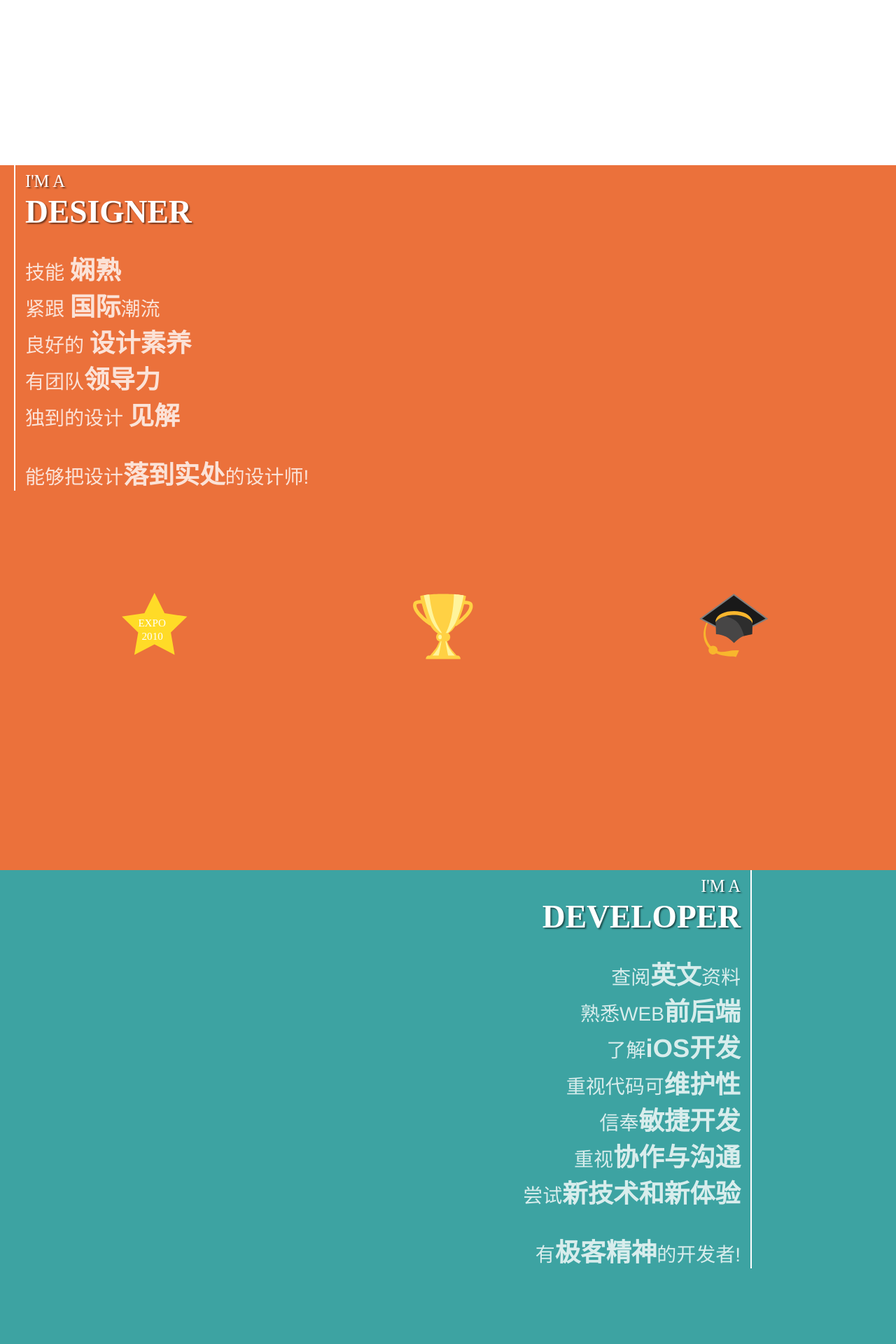
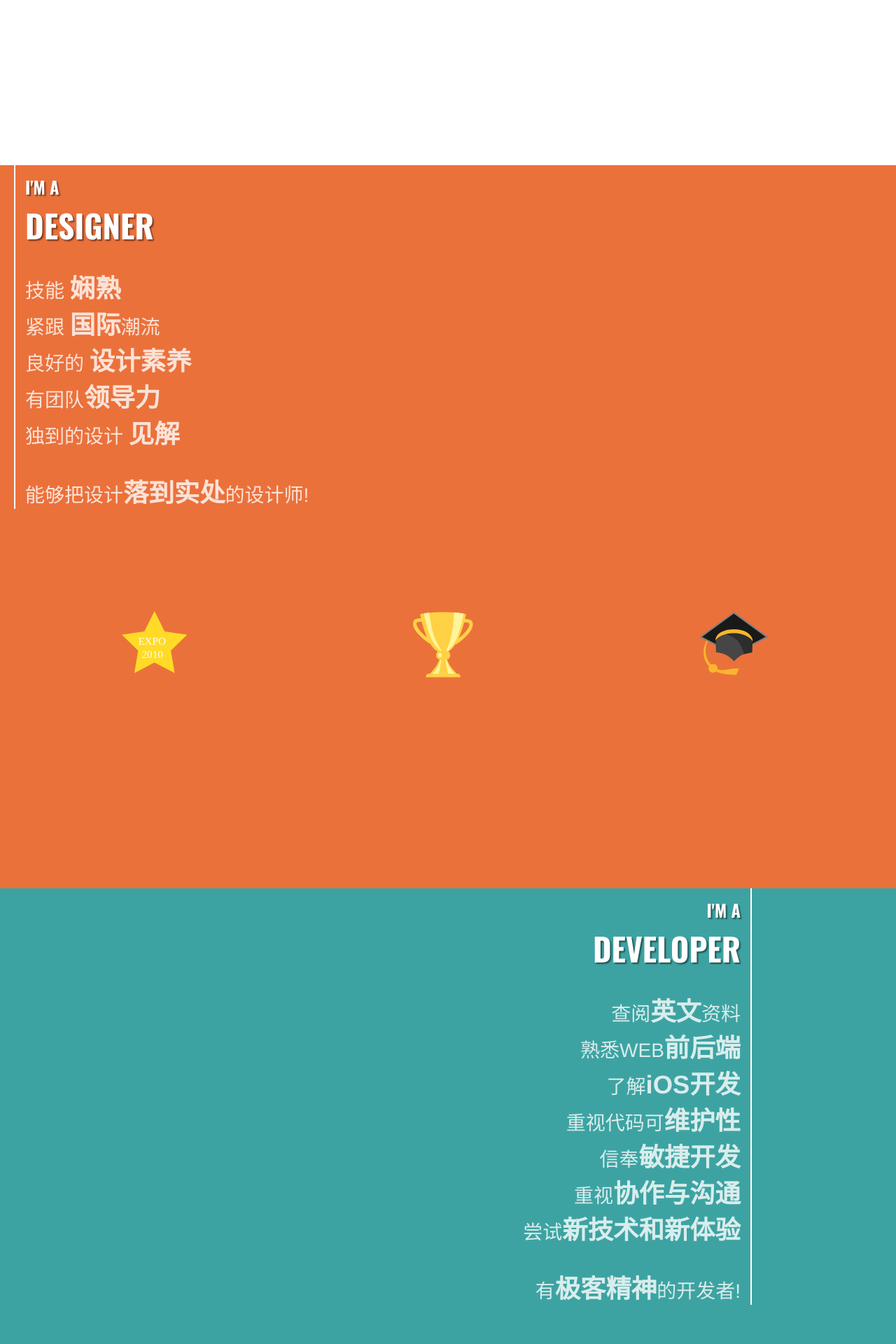
Before and after one commit to gold3bear/gold3bear.github.io, a Jekyll site: the page app/index.html, which Jekyll copies as it is, in a window 1280 px wide. Shown: the part 1044-2964 px from the top of the page at 70% size. Built offline with Jekyll 4.4.1, drawn with Linux system fonts in a browser that asks for light colours; some web fonts are replaced; comment, search, counter and statistics services are not loaded.

Commit message:
Update index.html
useo 挂了换成google

```diff
--- a/app/index.html
+++ b/app/index.html
@@ -9,8 +9,8 @@
     <link rel="shortcut icon" href="../logo.png" type="image/png">
 	<title>Bear的移动版简历</title>
     <link rel="stylesheet" href="styles/main.css" type="text/css">
-	<link href='http://fonts.useso.com/css?family=Source+Sans+Pro:300,400,700,400italic|Josefin+Slab:400,700italic'  rel='stylesheet' type='text/css'>
-    <link href='http://fonts.useso.com/css?family=Oswald:700' rel='stylesheet' type='text/css'>
+	<link href='http://fonts.googleapis.com/css?family=Source+Sans+Pro:300,400,700,400italic|Josefin+Slab:400,700italic'  rel='stylesheet' type='text/css'>
+    <link href='http://fonts.googleapis.com/css?family=Oswald:700' rel='stylesheet' type='text/css'>
     <script src="scripts/require.js" data-main="scripts/main" ></script>
 
 </head>
```
